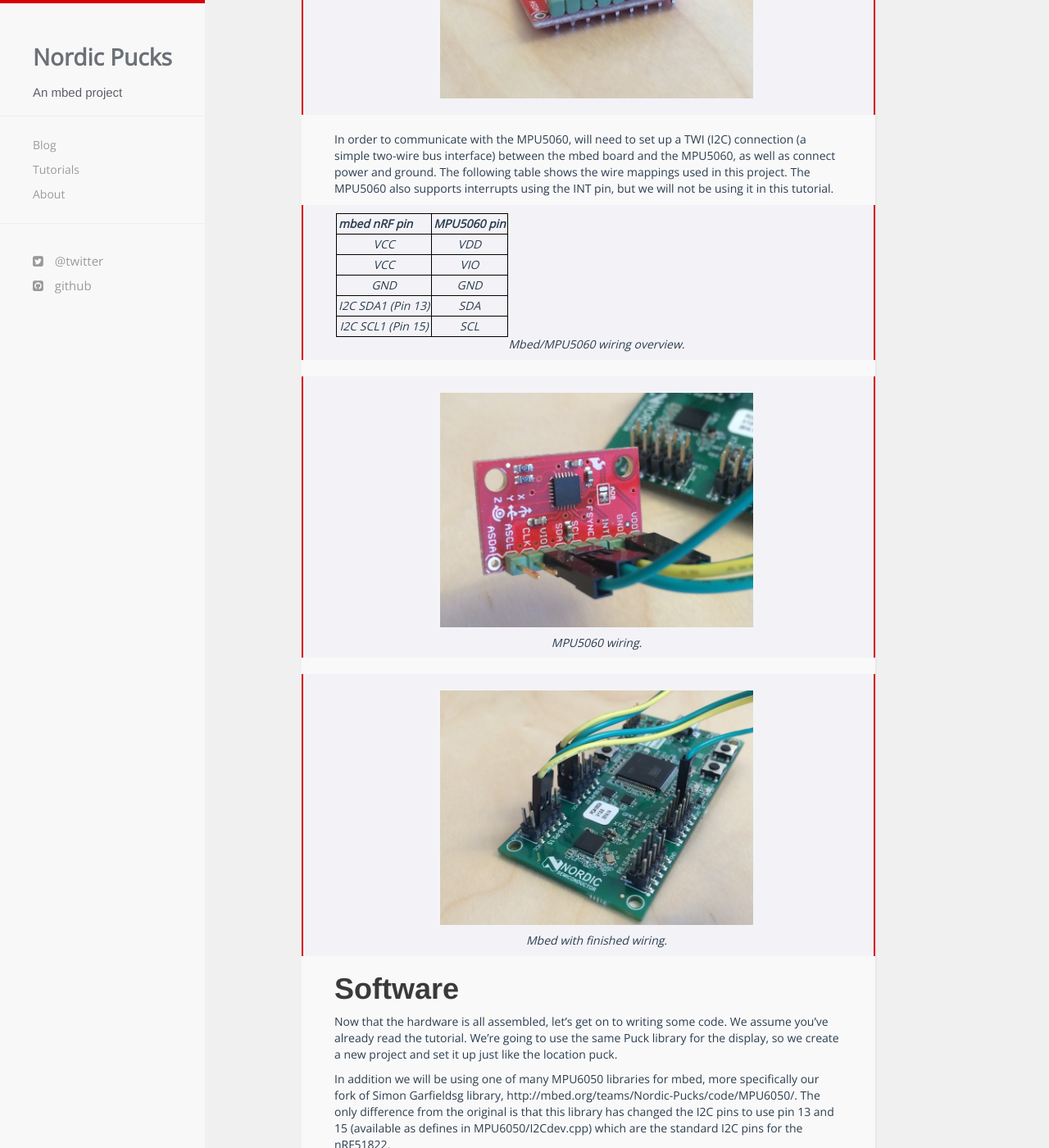
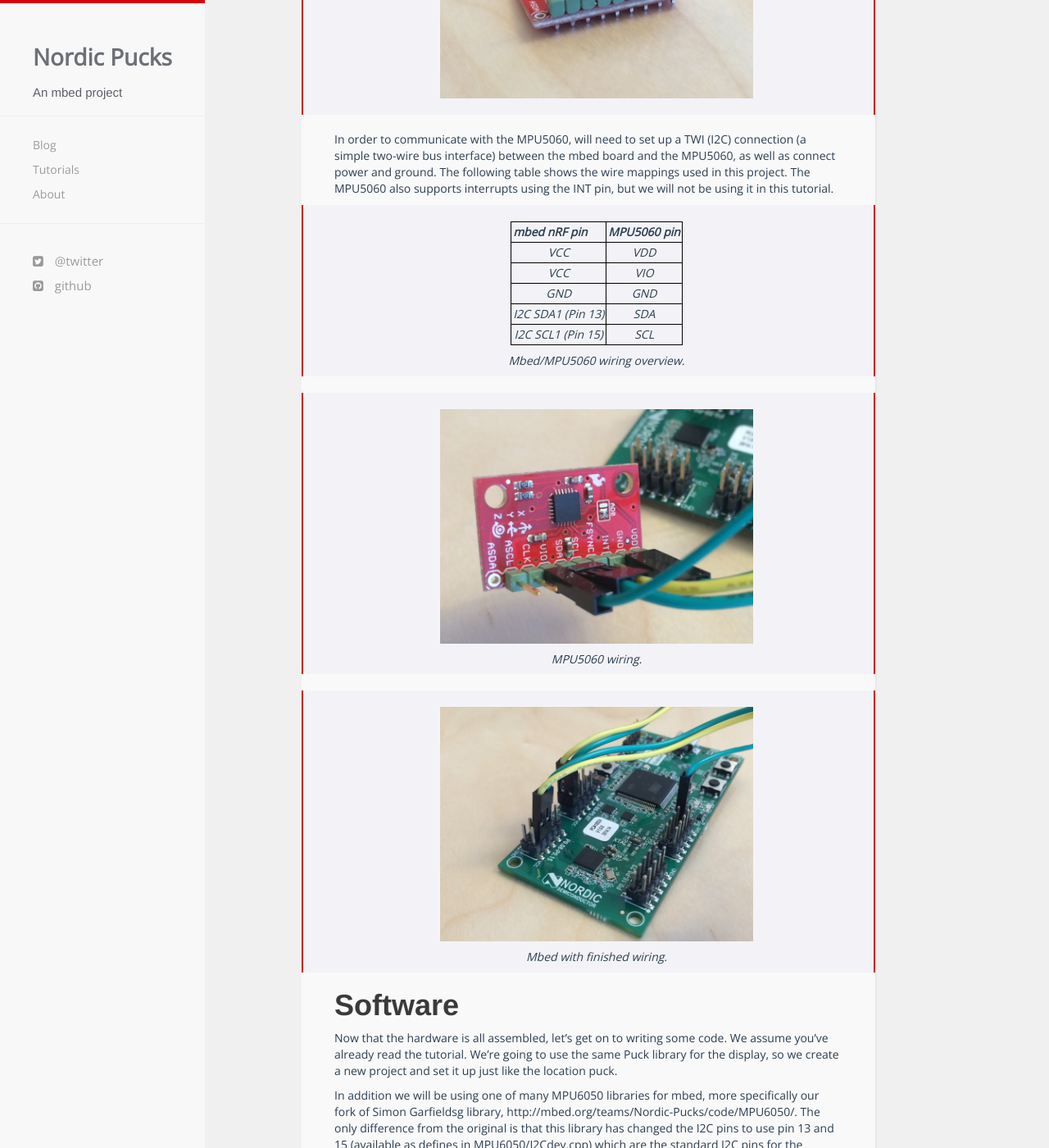
Before and after one commit to NordicPlayground/puck, a Jekyll site: the page built from _tutorials/cube.md, in a window 1280 px wide and 1400 px high, scrolled down 1169 px. Shown: the whole window at 82% size. Built offline with Jekyll 4.4.1, drawn with Linux system fonts in a browser that asks for light colours; nearby versions of some CDN libraries; comment, search, counter and statistics services are not loaded.

Commit message:
Add blockquote table styles

```diff
--- a/css/hc.css
+++ b/css/hc.css
@@ -70,6 +70,7 @@ p
   border-bottom:1px #8a8a8a dotted;
   text-decoration:none
 }
+
 
 #wrapper
 {
@@ -220,6 +221,11 @@ blockquote
 
 blockquote p {
   font-size: 14px;
+}
+
+
+blockquote table {
+  margin: 10px auto;
 }
 
 ul,ol
```
